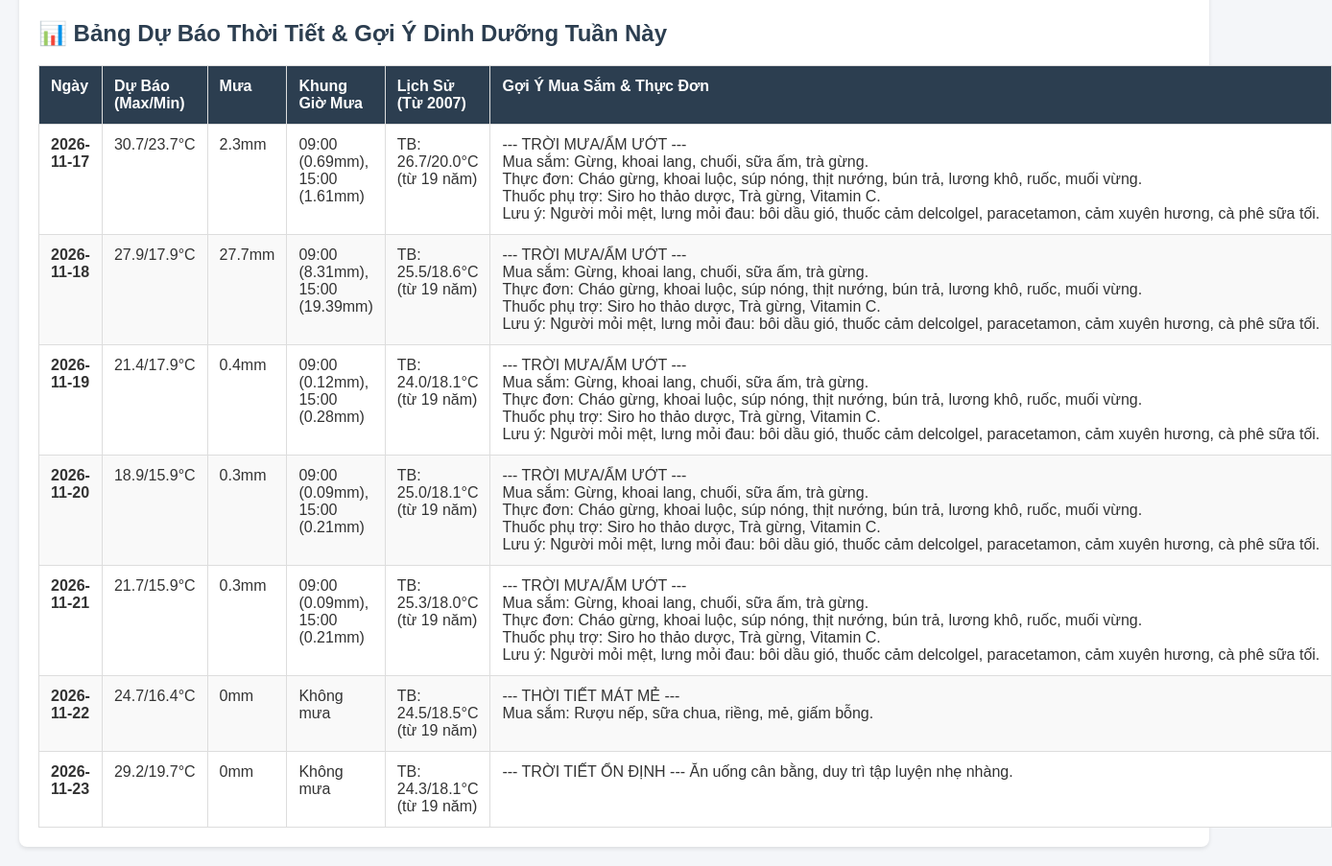
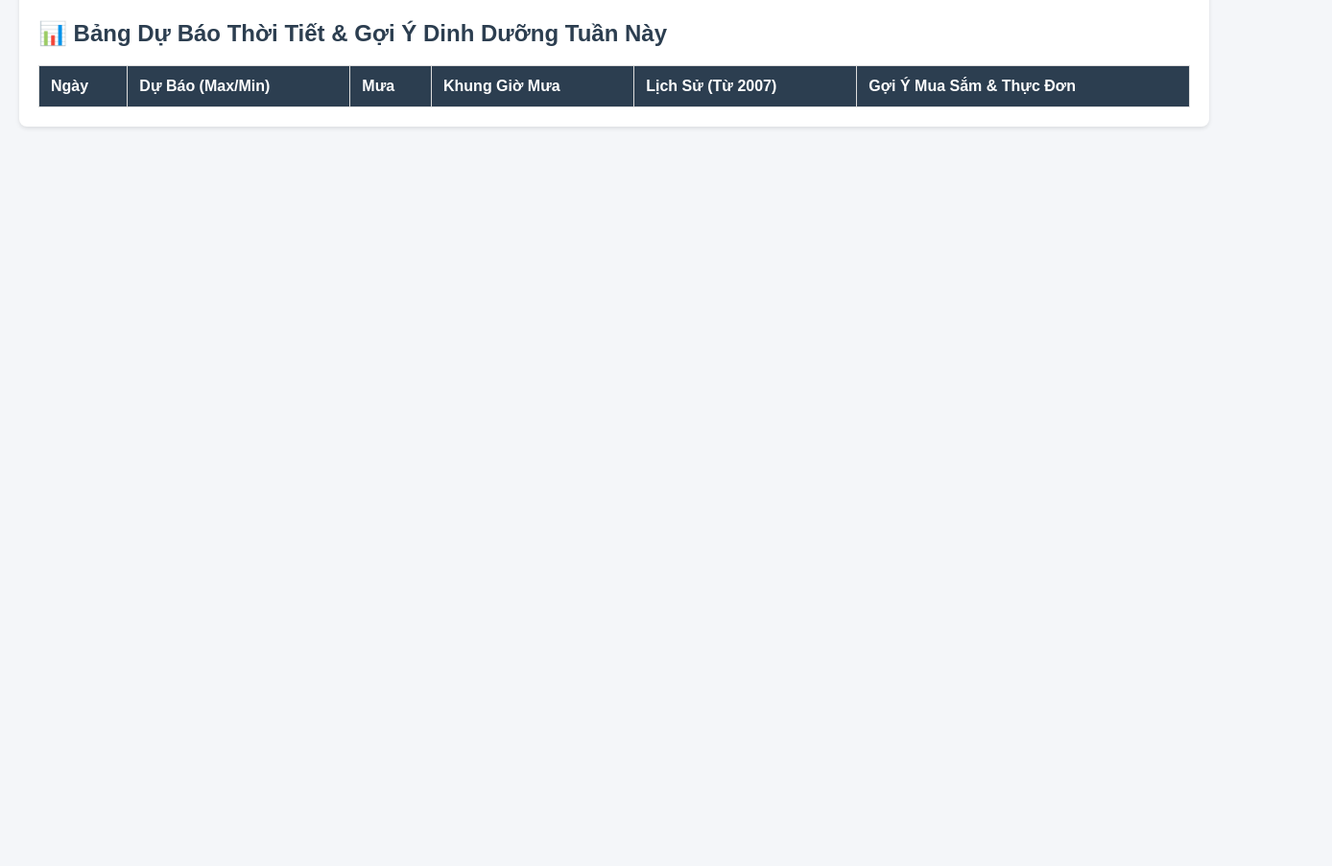
Before and after one commit to namnguyen7133-png/THUCDONHANGNGAY, a plain HTML site: page index.html in a window 1280 px wide. Shown: the part 440-1343 px from the top of the page at 96% size, 1388 px wide, since content can reach past the window. After the commit the page ends 800 px from the top, so only its background shows below. Drawn offline with Linux system fonts and the light colour scheme.

Commit message:
Auto update weather [skip ci]

```diff
--- a/index.html
+++ b/index.html
@@ -54,90 +54,6 @@
             </thead>
             <tbody>
 
-        <tr>
-            <td><b>2026-11-17</b></td>
-            <td>30.7/23.7°C</td>
-            <td>2.3mm</td>
-            <td>09:00 (0.69mm), 15:00 (1.61mm)</td>
-            <td>TB: 26.7/20.0°C (từ 19 năm)</td>
-            <td><pre style="font-family:inherit; margin:0;">--- TRỜI MƯA/ẨM ƯỚT ---
-Mua sắm: Gừng, khoai lang, chuối, sữa ấm, trà gừng.
-Thực đơn: Cháo gừng, khoai luộc, súp nóng, thịt nướng, bún trả, lương khô, ruốc, muối vừng.
-Thuốc phụ trợ: Siro ho thảo dược, Trà gừng, Vitamin C.
-Lưu ý: Người mỏi mệt, lưng mỏi đau: bôi dầu gió, thuốc cảm delcolgel, paracetamon, cảm xuyên hương, cà phê sữa tối.</pre></td>
-        </tr>
-
-        <tr>
-            <td><b>2026-11-18</b></td>
-            <td>27.9/17.9°C</td>
-            <td>27.7mm</td>
-            <td>09:00 (8.31mm), 15:00 (19.39mm)</td>
-            <td>TB: 25.5/18.6°C (từ 19 năm)</td>
-            <td><pre style="font-family:inherit; margin:0;">--- TRỜI MƯA/ẨM ƯỚT ---
-Mua sắm: Gừng, khoai lang, chuối, sữa ấm, trà gừng.
-Thực đơn: Cháo gừng, khoai luộc, súp nóng, thịt nướng, bún trả, lương khô, ruốc, muối vừng.
-Thuốc phụ trợ: Siro ho thảo dược, Trà gừng, Vitamin C.
-Lưu ý: Người mỏi mệt, lưng mỏi đau: bôi dầu gió, thuốc cảm delcolgel, paracetamon, cảm xuyên hương, cà phê sữa tối.</pre></td>
-        </tr>
-
-        <tr>
-            <td><b>2026-11-19</b></td>
-            <td>21.4/17.9°C</td>
-            <td>0.4mm</td>
-            <td>09:00 (0.12mm), 15:00 (0.28mm)</td>
-            <td>TB: 24.0/18.1°C (từ 19 năm)</td>
-            <td><pre style="font-family:inherit; margin:0;">--- TRỜI MƯA/ẨM ƯỚT ---
-Mua sắm: Gừng, khoai lang, chuối, sữa ấm, trà gừng.
-Thực đơn: Cháo gừng, khoai luộc, súp nóng, thịt nướng, bún trả, lương khô, ruốc, muối vừng.
-Thuốc phụ trợ: Siro ho thảo dược, Trà gừng, Vitamin C.
-Lưu ý: Người mỏi mệt, lưng mỏi đau: bôi dầu gió, thuốc cảm delcolgel, paracetamon, cảm xuyên hương, cà phê sữa tối.</pre></td>
-        </tr>
-
-        <tr>
-            <td><b>2026-11-20</b></td>
-            <td>18.9/15.9°C</td>
-            <td>0.3mm</td>
-            <td>09:00 (0.09mm), 15:00 (0.21mm)</td>
-            <td>TB: 25.0/18.1°C (từ 19 năm)</td>
-            <td><pre style="font-family:inherit; margin:0;">--- TRỜI MƯA/ẨM ƯỚT ---
-Mua sắm: Gừng, khoai lang, chuối, sữa ấm, trà gừng.
-Thực đơn: Cháo gừng, khoai luộc, súp nóng, thịt nướng, bún trả, lương khô, ruốc, muối vừng.
-Thuốc phụ trợ: Siro ho thảo dược, Trà gừng, Vitamin C.
-Lưu ý: Người mỏi mệt, lưng mỏi đau: bôi dầu gió, thuốc cảm delcolgel, paracetamon, cảm xuyên hương, cà phê sữa tối.</pre></td>
-        </tr>
-
-        <tr>
-            <td><b>2026-11-21</b></td>
-            <td>21.7/15.9°C</td>
-            <td>0.3mm</td>
-            <td>09:00 (0.09mm), 15:00 (0.21mm)</td>
-            <td>TB: 25.3/18.0°C (từ 19 năm)</td>
-            <td><pre style="font-family:inherit; margin:0;">--- TRỜI MƯA/ẨM ƯỚT ---
-Mua sắm: Gừng, khoai lang, chuối, sữa ấm, trà gừng.
-Thực đơn: Cháo gừng, khoai luộc, súp nóng, thịt nướng, bún trả, lương khô, ruốc, muối vừng.
-Thuốc phụ trợ: Siro ho thảo dược, Trà gừng, Vitamin C.
-Lưu ý: Người mỏi mệt, lưng mỏi đau: bôi dầu gió, thuốc cảm delcolgel, paracetamon, cảm xuyên hương, cà phê sữa tối.</pre></td>
-        </tr>
-
-        <tr>
-            <td><b>2026-11-22</b></td>
-            <td>24.7/16.4°C</td>
-            <td>0mm</td>
-            <td>Không mưa</td>
-            <td>TB: 24.5/18.5°C (từ 19 năm)</td>
-            <td><pre style="font-family:inherit; margin:0;">--- THỜI TIẾT MÁT MẺ ---
-Mua sắm: Rượu nếp, sữa chua, riềng, mẻ, giấm bỗng.</pre></td>
-        </tr>
-
-        <tr>
-            <td><b>2026-11-23</b></td>
-            <td>29.2/19.7°C</td>
-            <td>0mm</td>
-            <td>Không mưa</td>
-            <td>TB: 24.3/18.1°C (từ 19 năm)</td>
-            <td><pre style="font-family:inherit; margin:0;">--- TRỜI TIẾT ỔN ĐỊNH --- Ăn uống cân bằng, duy trì tập luyện nhẹ nhàng.</pre></td>
-        </tr>
-
             </tbody>
         </table>
     </div>
```
